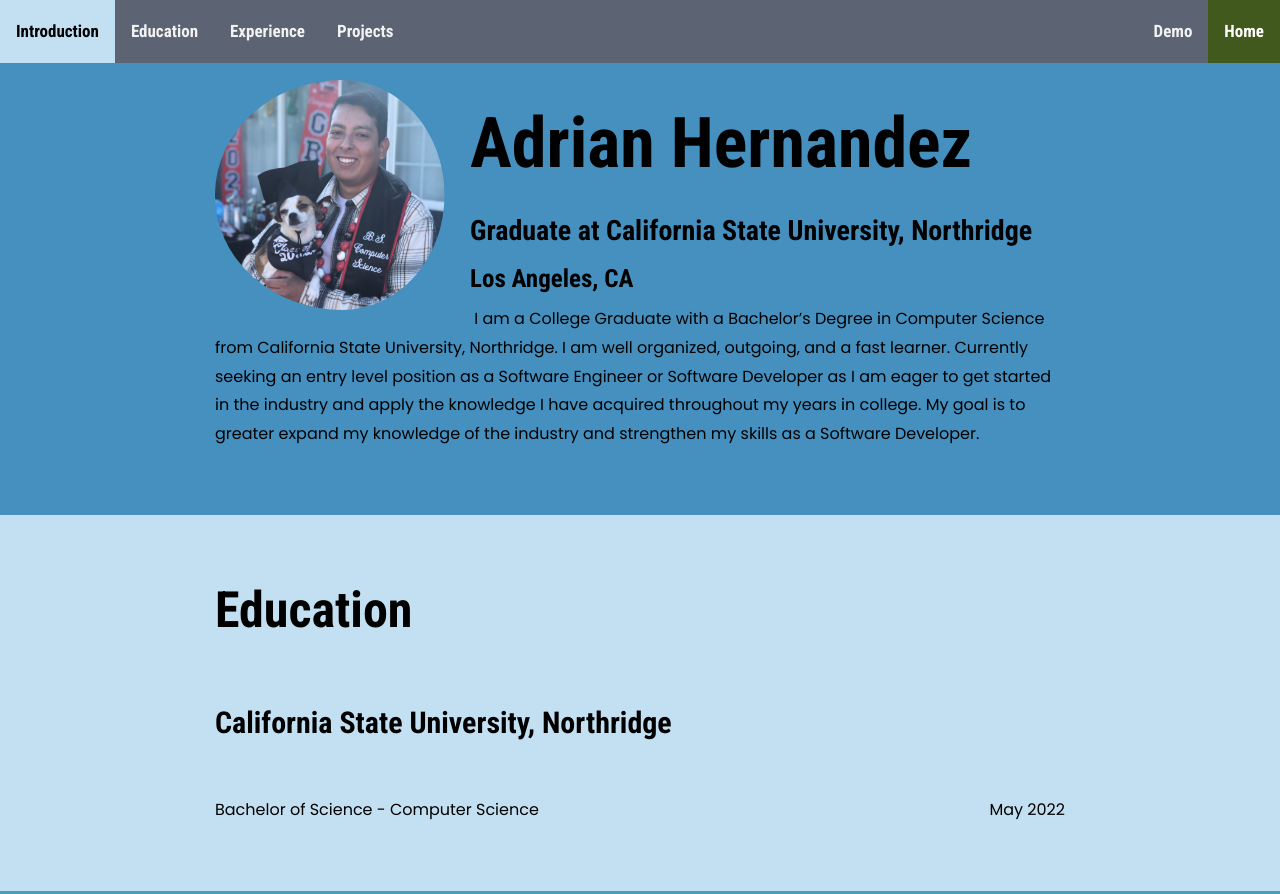
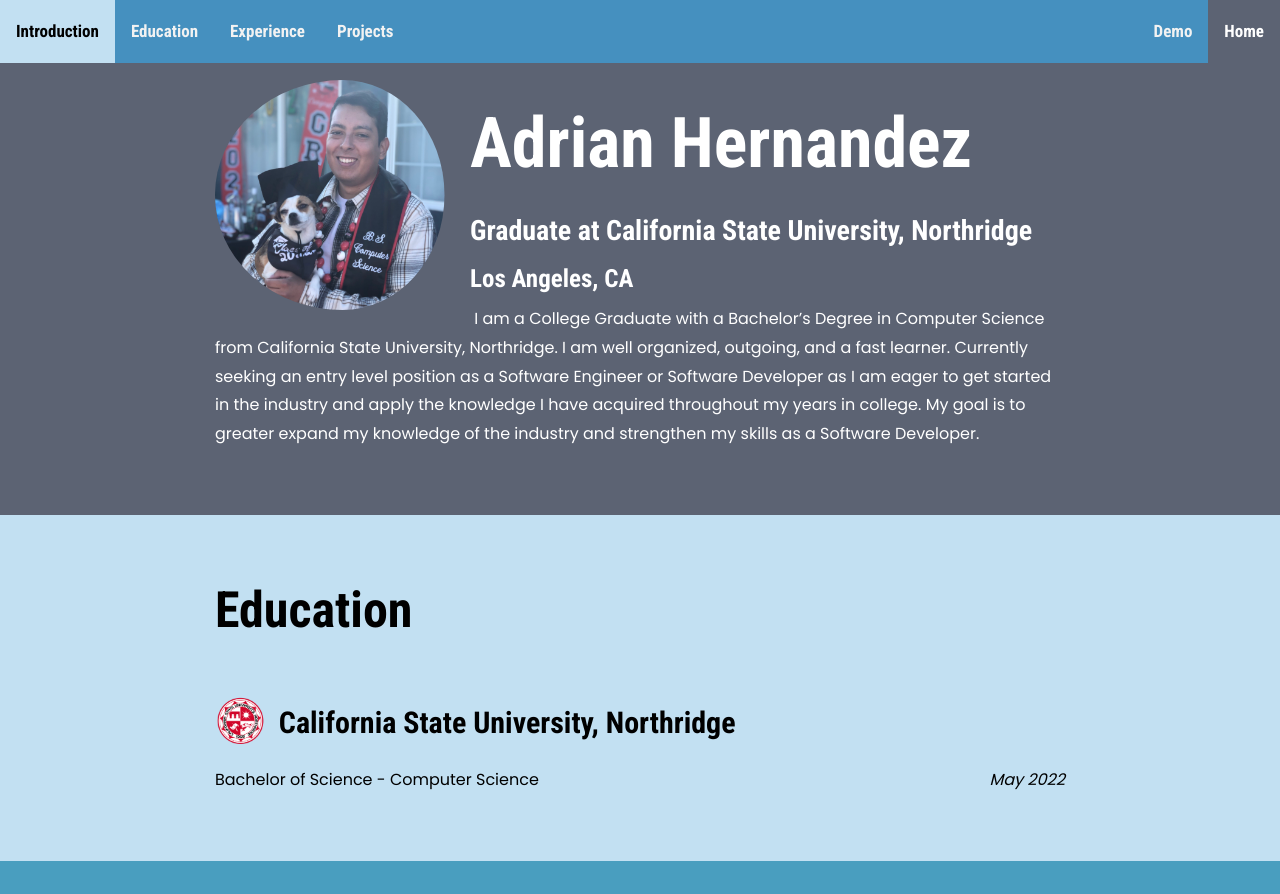
Before and after one commit to enp0s10/enp0s10.github.io, a plain HTML site: page html/home.html in a window 1280 px wide. Shown: the top 894 px of the page. Drawn offline with Linux system fonts and the light colour scheme.

Commit message:
CSUN image added
yee

```diff
--- a/css/style.css
+++ b/css/style.css
@@ -18,11 +18,12 @@ html {
 
 body, html {
 	/*size: 100%;*/
-	background: var(--color2);
+	background: var(--color1);
 	margin: 0;
 }
 header {
 	margin: 0;
+	color: white;
 }
 nav {
 	box-shadow: 0px 0px 15px var(--color5);
@@ -88,7 +89,7 @@ p {
 /*------ Header -----*/
 /* Navigation Bar */
 .top-navbar {
-	background-color: var(--color1);
+	background-color: var(--color2);
 	overflow:  hidden;
 	font-family: 'Roboto Condensed', sans-serif;
 	position: fixed;
@@ -111,7 +112,7 @@ p {
 }
 
 .top-navbar a.active {
-	background-color: var(--color5);
+	background-color: var(--color1);
 	color: white;
 }
 
@@ -137,7 +138,7 @@ header h3 {
 /*----- Footer -----*/
 footer {
 	text-align: center;
-	background-color: var(--color2);
+	background-color: var(--color1);
 }
 
 
--- a/html/home.html
+++ b/html/home.html
@@ -58,9 +58,10 @@
             <section>
                <div id="edu" role="Education" class="content-wrap">
                   <h2>Education</h2>
-                  <h3>California State University, Northridge</h3>
+                  <img src="../assets/images/CSUNS.svg.png" width="50px" class="float-left">
+                  <h3 style="margin-bottom: 0;">&nbsp California State University, Northridge</h3>
                   <p class="float-left">Bachelor of Science - Computer Science</p>
-                  <p class="float-right">May 2022</p>
+                  <p class="float-right"><em>May 2022</em></p>
                </div>
             </section>
          </div>
```
Also changed, not shown: assets/images/CSUNS.svg.png (added).
